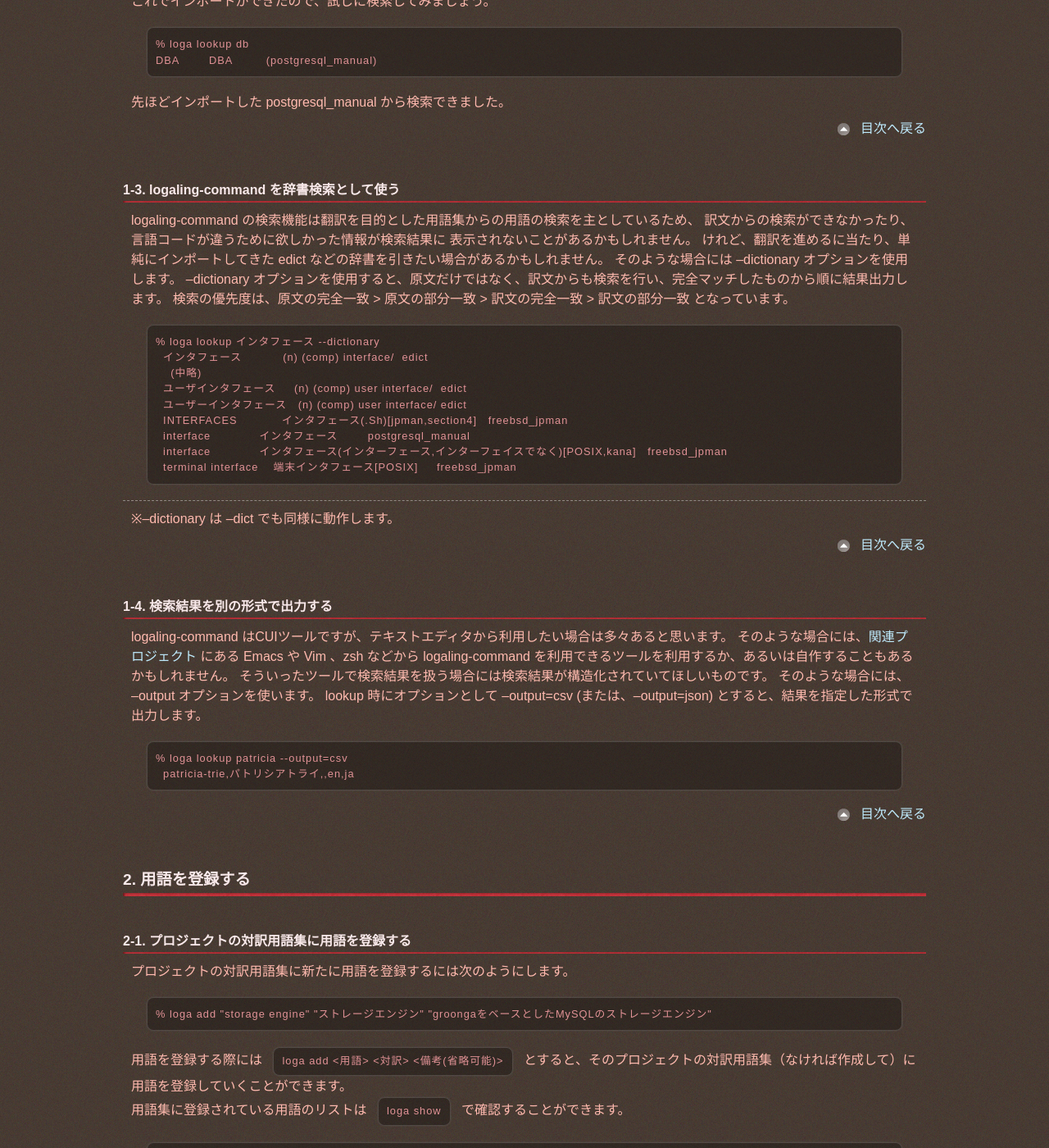
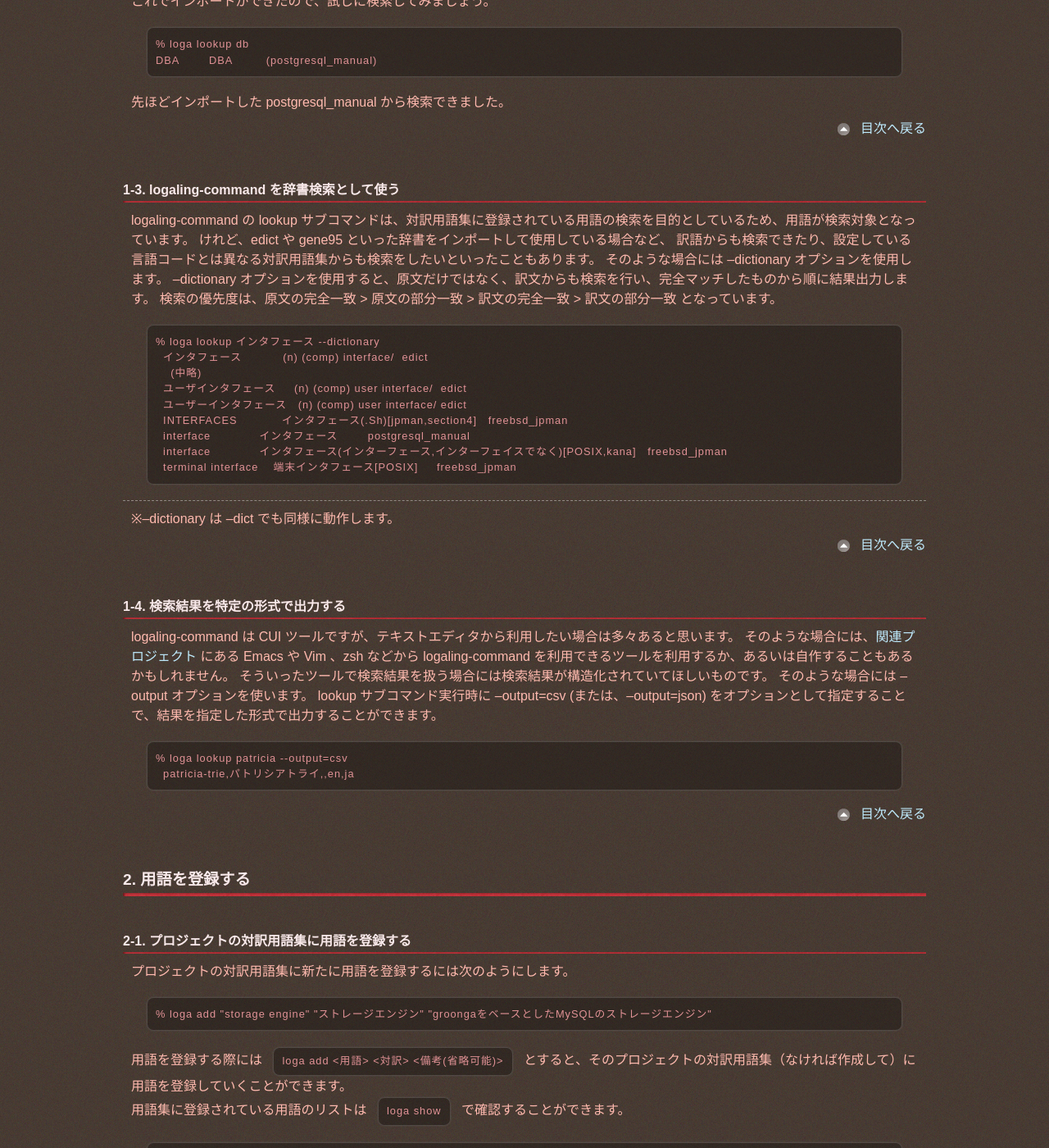
Before and after one commit to logaling/logaling.github.com, a Jekyll site: the page built from tutorial.md, in a window 1280 px wide and 1400 px high, scrolled down 4894 px. Shown: the whole window at 82% size. Built offline with Jekyll 4.4.1, drawn with Linux system fonts in a browser that asks for light colours; some web fonts are replaced; Markdown is read by kramdown in place of the engine named in the settings.

Commit message:
Improve tutorial

```diff
--- a/tutorial.md
+++ b/tutorial.md
@@ -235,12 +235,11 @@ logaling-command では、そのような場合のために、1行1用語ペア
 
 #### <a id="dictionary">1-3. logaling-command を辞書検索として使う</a> ###
 
-logaling-command の検索機能は翻訳を目的とした用語集からの用語の検索を主としているため、
-訳文からの検索ができなかったり、言語コードが違うために欲しかった情報が検索結果に
-表示されないことがあるかもしれません。
-けれど、翻訳を進めるに当たり、単純にインポートしてきた edict などの辞書を引きたい場合があるかもしれません。
+logaling-command の lookup サブコマンドは、対訳用語集に登録されている用語の検索を目的としているため、用語が検索対象となっています。
+けれど、edict や gene95 といった辞書をインポートして使用している場合など、
+訳語からも検索できたり、設定している言語コードとは異なる対訳用語集からも検索をしたいといったこともあります。
 そのような場合には --dictionary オプションを使用します。
- --dictionary オプションを使用すると、原文だけではなく、訳文からも検索を行い、完全マッチしたものから順に結果出力します。
+--dictionary オプションを使用すると、原文だけではなく、訳文からも検索を行い、完全マッチしたものから順に結果出力します。
 検索の優先度は、原文の完全一致 > 原文の部分一致 > 訳文の完全一致 > 訳文の部分一致 となっています。
 
 	% loga lookup インタフェース --dictionary
@@ -259,14 +258,14 @@ logaling-command の検索機能は翻訳を目的とした用語集からの用
 <p class="toTop"><a href="#index">目次へ戻る</a></p>
 
 
-#### <a id="output">1-4. 検索結果を別の形式で出力する</a> ###
+#### <a id="output">1-4. 検索結果を特定の形式で出力する</a> ###
 
-logaling-command はCUIツールですが、テキストエディタから利用したい場合は多々あると思います。
+logaling-command は CUI ツールですが、テキストエディタから利用したい場合は多々あると思います。
 そのような場合には、[関連プロジェクト](related-projects.html) にある
- Emacs や Vim 、zsh などから logaling-command を利用できるツールを利用するか、あるいは自作することもあるかもしれません。
+Emacs や Vim 、zsh などから logaling-command を利用できるツールを利用するか、あるいは自作することもあるかもしれません。
 そういったツールで検索結果を扱う場合には検索結果が構造化されていてほしいものです。
-そのような場合には、 --output オプションを使います。
- lookup 時にオプションとして --output=csv (または、--output=json) とすると、結果を指定した形式で出力します。
+そのような場合には --output オプションを使います。
+lookup サブコマンド実行時に --output=csv (または、--output=json) をオプションとして指定することで、結果を指定した形式で出力することができます。
 
 	% loga lookup patricia --output=csv
 	  patricia-trie,パトリシアトライ,,en,ja
```
